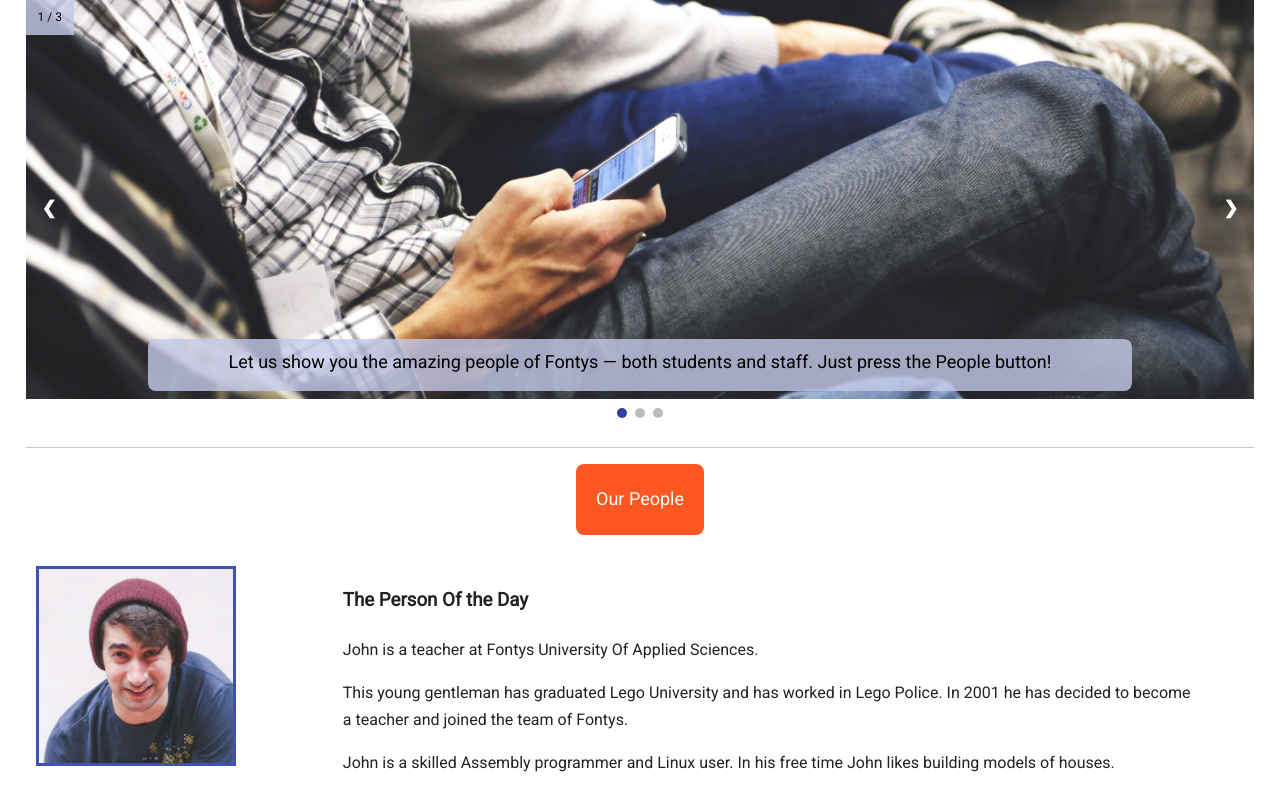
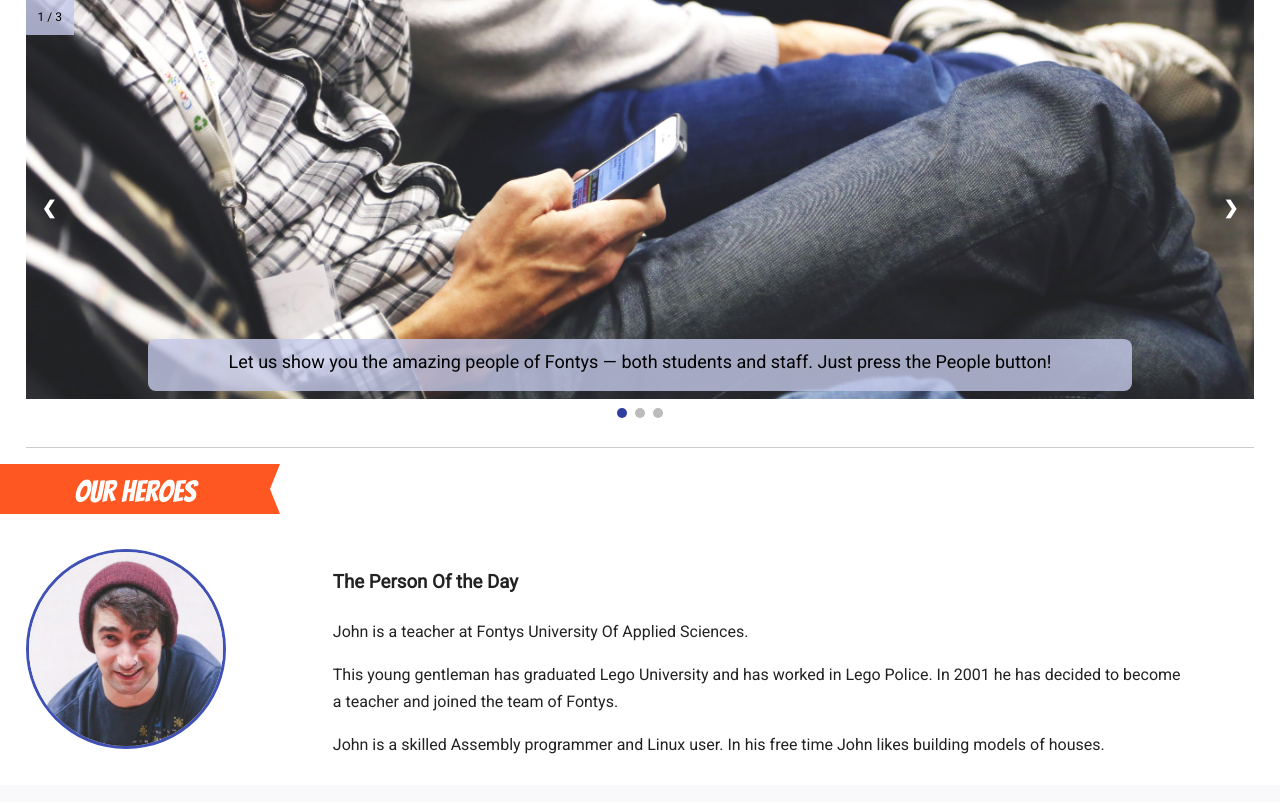
Before and after one commit to PolinaRmsh/PeopleOfFontysWebsite, a PHP site: page / in a window 1280 px wide. Shown: the part 93-895 px from the top of the page. After the commit the page ends 847 px from the top, so only its background shows below. Run offline with PHP 8.4, Linux system fonts and the light colour scheme.

Commit message:
main page: Our Heroes button, animation to it; Person of the Dy image is circular

```diff
--- a/mainAndThePeople/about_contact.html
+++ b/mainAndThePeople/about_contact.html
@@ -27,7 +27,7 @@
 <div class="about-navbar">
     <a id="about-navbar-left" href="about_news.html">News</a>
     <a href="about_idea.html">The Idea</a>
-                <a id="about-navbar-right" class="active"  href="about_contact.html">Contact Us</a>
+    <a id="about-navbar-right" class="active" href="about_contact.html">Contact Us</a>
 </div>
 <div class="about-contact-content-wrapper">
     <div id="about-contact-content-text" style="float:left;">
--- a/mainAndThePeople/about_news.html
+++ b/mainAndThePeople/about_news.html
@@ -24,7 +24,7 @@
 </header>
 <h1></h1>
 <div class="about-navbar">
-                <a id="about-navbar-left" class="active"  href="about_news.html">News</a>
+    <a id="about-navbar-left" class="active" href="about_news.html">News</a>
     <a href="about_idea.html">The Idea</a>
     <a id="about-navbar-right" href="about_contact.html">Contact Us</a>
 </div>
--- a/mainAndThePeople/css/main.css
+++ b/mainAndThePeople/css/main.css
@@ -4,9 +4,11 @@ html {
     font-family: 'Roboto', sans-serif;
     line-height: 1.7;
 }
+
 body {
     margin: 0;
 }
+
 /* /////////////////////////////////////////////////////////////// */
 /* Styling the top bar which will appear on every page */
 .navbar {
@@ -23,7 +25,7 @@ body {
 }
 
 /* Style the links inside the navigation bar */
-.navbar .header-right a{
+.navbar .header-right a {
     color: white;
     font-family: 'Roboto', sans-serif;
     font-size: 17px;
@@ -35,7 +37,7 @@ body {
 
 /* Line under the links on hover */
 .navbar .header-right a:hover {
-    border-bottom: 3px solid rgba(197,202,233,0.8);
+    border-bottom: 3px solid rgba(197, 202, 233, 0.8);
 }
 
 /* Styling the active tab */
@@ -53,7 +55,7 @@ body {
 
 /* Styling the logo on the left and the website name */
 /* Logo */
-.navbar .header-left .logoImage img{
+.navbar .header-left .logoImage img {
     float: left;
     width: 28.5pt;
     height: 28.5pt;
@@ -64,6 +66,7 @@ body {
     margin-left: 1pt;
     background-color: white;
 }
+
 /* Name */
 .navbar .header-left .logoBtn {
     float: left;
@@ -89,13 +92,17 @@ body {
     background: #b3d4fc;
     text-shadow: none;
 }
+
 /* /////////////////////////////////////////////////// */
 
 /* /////////////////////////////////////////////////// */
 /* RESPONSIVE DESIGN NOT WORKING */
 /* When the screen is less than 600 pixels wide, hide all links, except for the first one ("Home"). Show the link that contains should open and close the topnav (.icon) */
 @media screen and (max-width: 600px) {
-    .navbar .header-right a:not(:first-child) {display: none;}
+    .navbar .header-right a:not(:first-child) {
+        display: none;
+    }
+
     .navbar .header-right a.smallMenuIcon {
         float: right;
         display: block;
@@ -104,29 +111,36 @@ body {
 
 /* The "responsive" class is added to the topnav with JavaScript when the user clicks on the icon. This class makes the topnav look good on small screens (display the links vertically instead of horizontally) */
 @media screen and (max-width: 600px) {
-    .header-right.responsiveHeader {position: inherit;}
+    .header-right.responsiveHeader {
+        position: inherit;
+    }
+
     .header-right.responsiveHeader .smallMenuIcon {
         position: relative;
         right: 0;
         top: 0;
     }
+
     .header-right.responsiveHeader a {
         float: none;
         display: block;
         text-align: left;
     }
 }
+
 /* ///////////////////////////////////////////// */
 
 /* Website contents */
-.websiteContents{
+.websiteContents {
     padding: 2%;
 }
 
 /* ///////////////////////////////////////////// */
 /* Main page picture slideshow */
 
-* {box-sizing:border-box}
+* {
+    box-sizing: border-box
+}
 
 /* Slideshow container */
 .slideshow-container {
@@ -135,7 +149,8 @@ body {
     position: relative;
     margin: inherit;
 }
-.mySlides img{
+
+.mySlides img {
     max-width: 100%;
     max-height: 400px;
     width: 100%;
@@ -171,15 +186,15 @@ body {
 
 /* On hover, add a black background color with a little bit see-through */
 .prev:hover, .next:hover {
-    background-color: rgba(0,0,0,0.8);
+    background-color: rgba(0, 0, 0, 0.8);
 }
 
 /* Caption text */
 .caption {
-    top:85%;
+    top: 85%;
     left: 10%;
     border-radius: 8px;
-    background-color: rgba(197,202,233,0.8);
+    background-color: rgba(197, 202, 233, 0.8);
     color: black;
     font-size: 18px;
     padding: 8px 12px;
@@ -191,7 +206,7 @@ body {
 }
 
 /* Caption text scalable */
-@media (max-width: 1250px){
+@media (max-width: 1250px) {
     .caption {
         font-size: 90%;
         top: 80%;
@@ -200,7 +215,8 @@ body {
         text-align: center;
     }
 }
-@media (max-width: 540px){
+
+@media (max-width: 540px) {
     .caption {
         font-size: 50%;
         top: 80%;
@@ -209,6 +225,7 @@ body {
         text-align: center;
     }
 }
+
 @media (max-width: 350px) {
     .caption {
         font-size: 30%;
@@ -221,7 +238,7 @@ body {
 
 /* Number text (1/3 etc) */
 .numbertext {
-    background-color: rgba(197,202,233,0.8);
+    background-color: rgba(197, 202, 233, 0.8);
     color: black;
     font-size: 12px;
     padding: 8px 12px;
@@ -231,7 +248,7 @@ body {
 
 /* The dots/bullets/indicators */
 .dot {
-    cursor:pointer;
+    cursor: pointer;
     height: 10px;
     width: 10px;
     margin: 0 2px;
@@ -254,23 +271,32 @@ body {
 }
 
 @-webkit-keyframes fade {
-    from {opacity: .4}
-    to {opacity: 1}
+    from {
+        opacity: .4
+    }
+    to {
+        opacity: 1
+    }
 }
 
 @keyframes fade {
-    from {opacity: .4}
-    to {opacity: 1}
+    from {
+        opacity: .4
+    }
+    to {
+        opacity: 1
+    }
 }
 
 /* ////////////////////////////////////////////// */
 
 /* ////////////////////////////////////////////// */
-.mainPeopleStart{
+.mainPeopleStart {
     margin: auto;
     width: inherit;
-    text-align: center;
+
 }
+
 /* Vertical line */
 hr {
     display: block;
@@ -283,23 +309,51 @@ hr {
 
 /* Main Page button MyPeople */
 .button3 {
-    background-color: #FF5722;
+    background-color: transparent;
     border: none;
     color: white;
-    padding: 20px;
+
+    margin-left: 4%;
+
+    margin-top: 2px;
     text-align: center;
     text-decoration: none;
     display: inline-block;
-    border-radius: 8px;
-    font-size: 18px;
-    margin: auto;
+    font-family: 'Bangers', cursive;
+    font-size: 30px;
+    position: relative;
+}
+.flagThing {
+    background-color: #FF5722;
+    position: absolute;
+    left: 0;
+    height: 50px;
+    width: 280px;
+    -webkit-transition: width 1s;
+    transition: width 1s;
 }
 
+.flagThing:after {
+    content: '';
+    width: 0;
+    height: 0;
+    border-style: solid;
+    border-width: 25px 10px 25px 0;
+    border-color: transparent #ffffff transparent transparent;
+    position: absolute;
+    right: 0;
+    top: 0;
+
+}
+.flagThing:hover{
+    width: 380px;
+}
 
 /* Person of the day picture and text */
 .column {
     float: left;
     padding: 10px;
+    padding-left: 0;
 }
 
 .left {
@@ -310,40 +364,51 @@ hr {
     width: 75%;
 }
 
-.left img{
+.left img {
     width: 200px;
     border: 3px solid #3F51B5;
+    border-radius: 50%;
+    left: 0;
 }
+
 /* ////////////////////////////////////////////// */
 
 /* ////////////////////////////////////////////// */
 /* thePeople page top menu (Teachers/Students) and search */
 
-.middleMenu{
-    margin: 1.9em 10px 2em;
-    position: relative;
+.middleMenu {
+    margin: auto;
+    position: inherit;
 }
 
 /* Teachers/Students buttons */
-.middleMenuButtons{
+.middleMenuButtons {
     float: left;
+    background-color: #303F9F;
+    padding: 10pt;
+    left: 0;
+    position: absolute;
+    display: inline;
 }
-.middleMenuButtons {
-    background-color: #1300FF;
-    padding: 5px;
-}
-.middleMenuButtons a{
+
+.middleMenuButtons a {
     color: white;
     text-decoration: none;
-    padding-right: 8px;
-    padding-left: 8px;
+    padding-right: 25pt;
+    padding-left: 25pt;
+    size: 17pt;
 }
-.middleMenuButtons a:hover{
-    border-bottom: 3px solid #007FFF;
+
+.middleMenuButtons a:hover {
+    border-bottom: 3px solid rgba(197, 202, 233, 0.8);
 }
 
 /* Search */
-.middleMenuSearch input[type=text]{
+.middleMenuSearch{
+    margin: auto;
+    display: inline;
+}
+.middleMenuSearch input[type=text] {
     float: right;
     padding: 10px;
     font-size: 17px;
@@ -351,7 +416,8 @@ hr {
     width: 300px;
     background: #f1f1f1;
 }
-.middleMenuSearch button{
+
+.middleMenuSearch button {
     float: right;
     width: 50px;
     padding: 10px;
@@ -362,10 +428,12 @@ hr {
     border-left: none; /* Prevent double borders */
     cursor: pointer;
 }
-.middleMenuSearch button:hover{
+
+.middleMenuSearch button:hover {
     background: #0b7dda;
 }
-.middleMenu::after{
+
+.middleMenu::after {
     content: "";
     clear: both;
     display: table;
@@ -406,11 +474,13 @@ hr {
 .user {
     position: relative;
 }
+
 .userImage {
     display: block;
     width: 100%;
     height: auto;
 }
+
 /* Text and buttons appearing when hovering over the image */
 .overlay {
     position: absolute;
@@ -424,9 +494,11 @@ hr {
     transition: .5s ease;
     background-color: #007FFF;
 }
+
 .user:hover .overlay {
     opacity: 1;
 }
+
 .userInfo {
     color: white;
     font-size: 20px;
@@ -437,6 +509,7 @@ hr {
     -ms-transform: translate(-50%, -50%);
     text-align: center;
 }
+
 .contactLink {
     float: right;
     text-decoration: none;
@@ -444,50 +517,58 @@ hr {
     margin-right: 10px;
 
 }
-.contactLink:hover{
+
+.contactLink:hover {
     border-bottom: 3px solid #1300FF;
 }
+
 /* ABOUT PAGES */
-.about-navbar{
+.about-navbar {
     margin-left: auto;
     margin-right: auto;
     margin-bottom: 50px;
     margin-top: 30px;
     width: 80%;
-    background-color:#003FFF;
+    background-color: #003FFF;
     border-radius: 100px;
     text-align: center;
     text-decoration: none;
     color: white;
 }
 
-.about-navbar .active{
+.about-navbar .active {
     background-color: inherit;
     text-decoration: underline;
 
 }
-.about-navbar a{
+
+.about-navbar a {
     color: white;
     text-decoration: none;
 }
-#about-navbar-left{
+
+#about-navbar-left {
     padding-right: 33%;
 }
-#about-navbar-right{
+
+#about-navbar-right {
     padding-left: 33%;
 }
-#about-news-content-text, #about-idea-content-text{
+
+#about-news-content-text, #about-idea-content-text {
     display: inline-block;
     width: 64%;
     padding-left: 2%;
 }
-#about-news-content-picture, #about-idea-content-picture{
+
+#about-news-content-picture, #about-idea-content-picture {
     margin-bottom: 50px;
     padding-right: 2%;
     display: inline-block;
     float: right;
 }
-.about-contact-content-wrapper{
+
+.about-contact-content-wrapper {
     margin-left: auto;
     margin-right: auto;
     width: 33%;
@@ -495,48 +576,57 @@ hr {
 }
 
 /*MY PAGE*/
-.mypage-top-info{
+.mypage-top-info {
     display: inline-flex;
     width: 70%;
 }
-.mypage-top-text{
+
+.mypage-top-text {
     display: block;
     float: right;
 }
-.mypage-top-picture{
+
+.mypage-top-picture {
     display: inherit;
     width: 128px;
     margin: 2%;
 }
-#contact-info{
+
+#contact-info {
     display: inline;
-    float:right;
+    float: right;
     width: 180px;
     border: 1px black solid;
     padding: 5px;
     margin-top: 20px;
     margin-right: 2%;
 }
-#person-name{
+
+#person-name {
     color: #03F;
     font-size: 20px;
     font-weight: bold;
 }
-#person-status{
+
+#person-status {
     position: relative;
     bottom: 20px;
 }
-#top-info-separator{
+
+#top-info-separator {
     border-bottom: 1px black solid;
     padding: 0px;
 }
-.mypage-bottom-info > p{
+
+.mypage-bottom-info > p {
     padding-bottom: 20px;
     padding-left: 2%;
 }
-.mypage-bottom-info > h3{
+
+.mypage-bottom-info > h3 {
     padding-left: 2%;
 }
+
 /* ////////////////////////////////////////////// */
 
 /* ////////////////////////////////////////////// */
@@ -567,4 +657,5 @@ iframe,
 img,
 svg,
 video {
-    vertical-align: middle;}
+    vertical-align: middle;
+}
--- a/mainAndThePeople/index.html
+++ b/mainAndThePeople/index.html
@@ -28,7 +28,7 @@
 
         <div class="mySlides fade">
             <div class="numbertext">1 / 3</div>
-            <img src="one.jpg" alt="an image" >
+            <img src="one.jpg" alt="an image">
             <div class="caption">
                 Let&nbsp;us show you the amazing people of&nbsp;Fontys&nbsp;&mdash; both students and staff.
                 Just press the People button!
@@ -37,7 +37,7 @@
 
         <div class="mySlides fade">
             <div class="numbertext">2 / 3</div>
-            <img src="two.jpg" alt="an image" >
+            <img src="two.jpg" alt="an image">
             <div class="caption">
                 Caption Two
             </div>
@@ -45,7 +45,7 @@
 
         <div class="mySlides fade">
             <div class="numbertext">3 / 3</div>
-            <img src="three.jpg" alt="an image" >
+            <img src="three.jpg" alt="an image">
             <div class="caption">Caption Three</div>
         </div>
 
@@ -61,9 +61,10 @@
         <span class="dot" onclick="currentSlide(3)"></span>
     </div>
     <h1></h1>
-    <div class = "mainPeopleStart">
+    <div class="mainPeopleStart">
         <hr/>
-        <a class="button3" href="thePeople.html"> Our People</a>
+        <div class="flagThing"></div>
+        <a class="button3" href="thePeople.html"> Our Heroes</a>
     </div>
 
     <h1></h1>
@@ -78,7 +79,8 @@
                 In&nbsp;his free time John likes building models of&nbsp;houses.</p>
         </div>
     </div>
-    <script src="js/main.js" ></script>
+
+    <script src="js/main.js"></script>
 </div>
 </body>
 </html>
--- a/mainAndThePeople/thePeople.html
+++ b/mainAndThePeople/thePeople.html
@@ -24,13 +24,15 @@
         <a href="about_news.html">About</a>
     </div>
 </header>
-<h1></h1>
+<div class="websiteContents">
+
     <div class="middleMenu">
         <div class="middleMenuSearch" action="action_page.php">
             <input type="text" placeholder="Search.." name="search">
             <button type="submit"><i class="fa fa-search"></i></button>
         </div>
         <div class="middleMenuButtons">
+            <div class="ribbon"></div>
             <a href="Teachers.html">Teachers</a>
             <a href="Students.html">Students</a>
         </div>
@@ -80,5 +82,6 @@
             </div>
         </div>
     </div>
+</div>
 </body>
 </html>
```
Also changed, not shown: mainAndThePeople/mypage.html (+6 -3 lines), mainAndThePeople/button.png (added), mainAndThePeople/css/normalize.css. Lines whose indentation alone changed are shown as unchanged.
